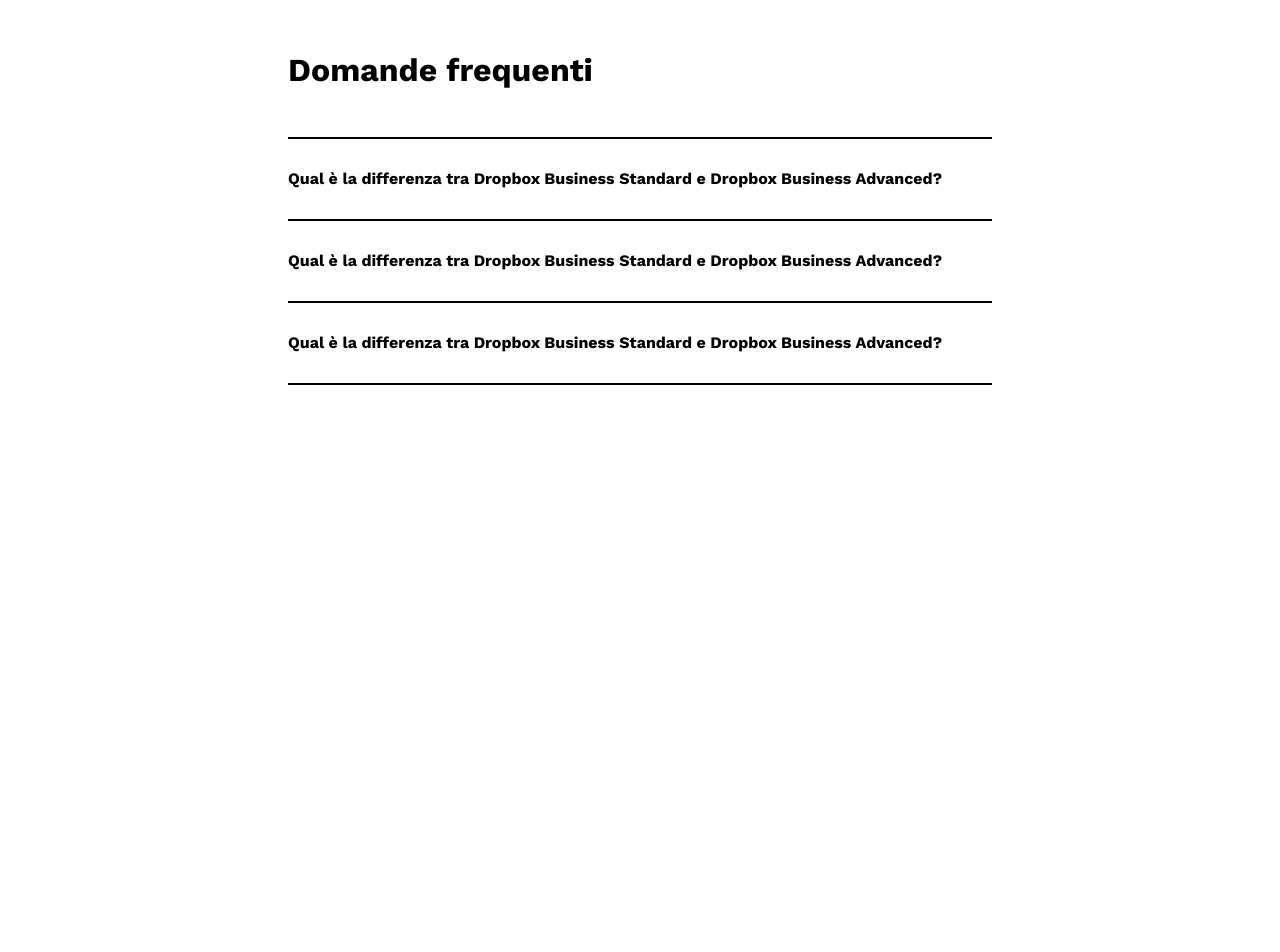
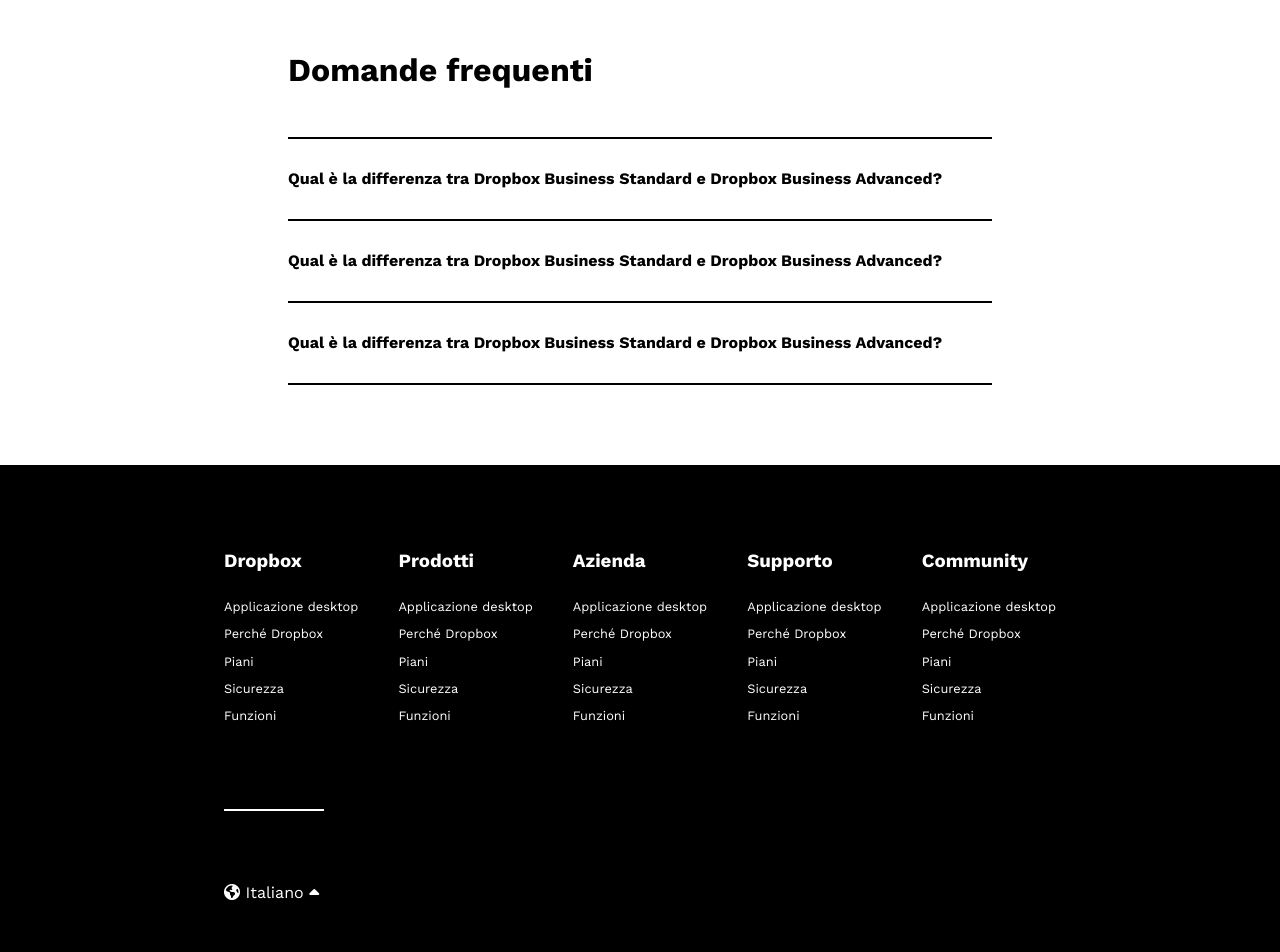
Before and after one commit to Frapenle/htmlcss-dropbox, a plain HTML site: page index.html in a window 1280 px wide. Shown: the part 4261-5213 px from the top of the page. Before the commit the page ends 4646 px from the top, so only its background shows below. Drawn offline with nearby package versions, Linux system fonts and the light colour scheme.

Commit message:
Add footer

```diff
--- a/css/style.css
+++ b/css/style.css
@@ -407,9 +407,11 @@ span.author{
     padding-bottom: 50px;
     color: #62092B;
     background-color: #B3CFE7;
-    display: flex;
+
+}
+
+.fl-sb{
     justify-content: space-between;
-
 }
 .full-width-box button{
     margin-top: 3rem;
@@ -437,7 +439,39 @@ span.author{
 /* footer */
 footer{
     width: 100%;
-    height: 400px;
+    margin-top: 5rem;
     background-color: black;
     color: white;
 }
+
+footer .container{
+    justify-content: space-between;
+}
+
+footer h3{
+    padding: 5rem 0 1rem;
+}
+
+footer ul li{
+    line-height: 1.7rem;
+    font-size: 0.8rem;
+}
+
+footer ul li a{
+    color: white;
+
+}
+
+footer .br{
+    width: 100px;
+    border: 0.5px solid white;
+    margin-top: 5rem;
+}
+
+.lang{
+    padding: 3rem 0;
+}
+
+.lang .fa-sort-up{
+    vertical-align: sub;
+}
--- a/index.html
+++ b/index.html
@@ -247,9 +247,11 @@
             </div>
         </div>
 
-        <div class="full-width-box container pad-10">
-            <h2>Porta Dropbox Business<br>nella tua azienda</h2>
-            <button class="btn btn-white">Inizia la tua prova gratuita</button>
+        <div class="full-width-box">
+            <div class="container pad-10 flex fl-sb">
+                <h2>Porta Dropbox Business<br>nella tua azienda</h2>
+                <button class="btn btn-white">Inizia la tua prova gratuita</button>
+            </div>
         </div>
 
     </section>
@@ -268,7 +270,68 @@
     </section>
 
     <!-- footer top and bottom -->
-    <!-- <footer></footer> -->
+    <footer>
+        <section class="footer-top container flex">
+            <nav class="col">
+                <h3>Dropbox</h3>
+                <ul>
+                    <li><a href="#">Applicazione desktop</a></li>
+                    <li><a href="#">Perché Dropbox</a></li>
+                    <li><a href="#">Piani</a></li>
+                    <li><a href="#">Sicurezza</a></li>
+                    <li><a href="#">Funzioni</a></li>
+                </ul>
+            </nav>
+
+            <nav class="col">
+                <h3>Prodotti</h3>
+                <ul>
+                    <li><a href="#">Applicazione desktop</a></li>
+                    <li><a href="#">Perché Dropbox</a></li>
+                    <li><a href="#">Piani</a></li>
+                    <li><a href="#">Sicurezza</a></li>
+                    <li><a href="#">Funzioni</a></li>
+                </ul>
+            </nav>
+
+            <nav class="col">
+                <h3>Azienda</h3>
+                <ul>
+                    <li><a href="#">Applicazione desktop</a></li>
+                    <li><a href="#">Perché Dropbox</a></li>
+                    <li><a href="#">Piani</a></li>
+                    <li><a href="#">Sicurezza</a></li>
+                    <li><a href="#">Funzioni</a></li>
+                </ul>
+            </nav>
+
+            <nav class="col">
+                <h3>Supporto</h3>
+                <ul>
+                    <li><a href="#">Applicazione desktop</a></li>
+                    <li><a href="#">Perché Dropbox</a></li>
+                    <li><a href="#">Piani</a></li>
+                    <li><a href="#">Sicurezza</a></li>
+                    <li><a href="#">Funzioni</a></li>
+                </ul>
+            </nav>
+
+            <nav class="col">
+                <h3>Community</h3>
+                <ul>
+                    <li><a href="#">Applicazione desktop</a></li>
+                    <li><a href="#">Perché Dropbox</a></li>
+                    <li><a href="#">Piani</a></li>
+                    <li><a href="#">Sicurezza</a></li>
+                    <li><a href="#">Funzioni</a></li>
+                </ul>
+            </nav>
+        </section>
+        <section class="footer-bottom container">
+            <div class="br"></div>
+            <div class="lang"><i class="fa-solid fa-earth-americas"></i>&nbsp;Italiano&nbsp;<i class="fa-solid fa-sort-up"></i></div>
+        </section>
+    </footer>
 
 </body>
 </html>
```
